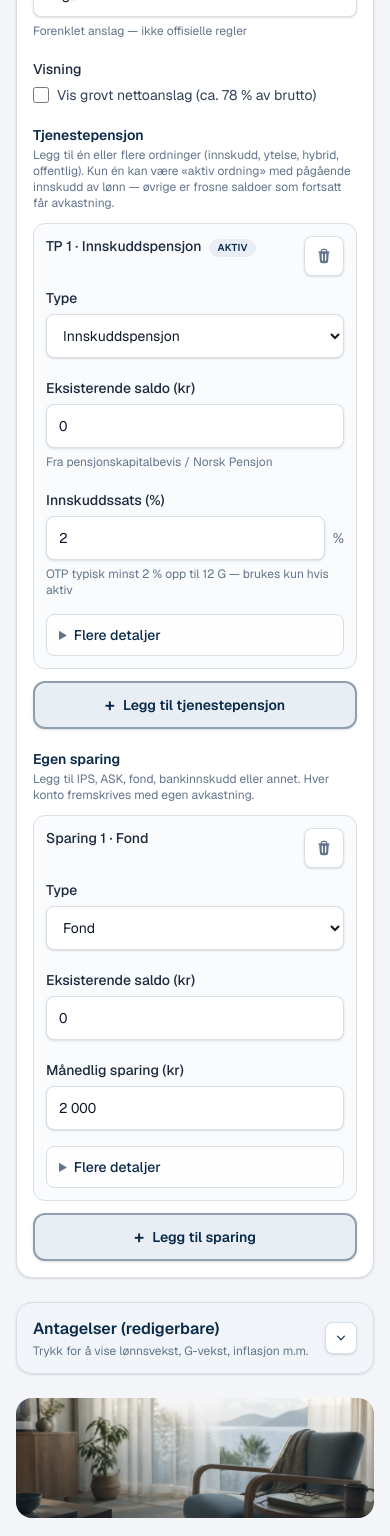
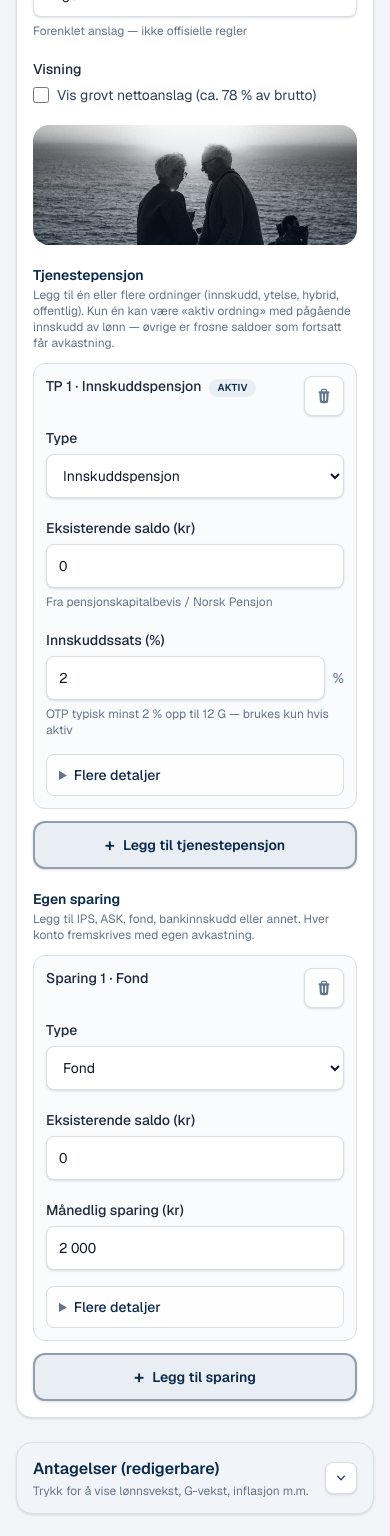
Before and after one commit to jonasc3-cyber/pensjonskalkulator, a Next.js app: page / in a window 390 px wide. Shown: the part 1000-2536 px from the top of the page. Built offline with nearby package versions, Linux system fonts and the light colour scheme.

Commit message:
Bytt spare-skillebånd til silhuett-solnedgang; unngå next/image-feil på mobil
Bruker vanlig img for skillebånd (INVALID_IMAGE_OPTIMIZE_REQUEST), Unsplash-kreditering i footer.

```diff
--- a/components/Footer.tsx
+++ b/components/Footer.tsx
@@ -80,6 +80,18 @@ export function Footer() {
           </a>
           .
         </p>
+        <p className="mt-3 text-xs text-slate-500">
+          Noen foto:{" "}
+          <a
+            href="https://unsplash.com"
+            className="underline underline-offset-2 hover:text-slate-300"
+            target="_blank"
+            rel="noopener noreferrer"
+          >
+            Unsplash
+          </a>
+          .
+        </p>
       </div>
     </footer>
   );
--- a/components/InputsPanel.tsx
+++ b/components/InputsPanel.tsx
@@ -2,6 +2,7 @@
 
 import { Field, inputClass, selectClass } from "./Field";
 import { CurrencyInput } from "./CurrencyInput";
+import { SectionDivider } from "./SectionDivider";
 import { SavingsAccounts } from "./SavingsAccounts";
 import { TpAccounts } from "./TpAccounts";
 import type { CalculatorInputs } from "@/lib/pension/types";
@@ -174,6 +175,8 @@ export function InputsPanel({
           </label>
         </Field>
 
+        <SectionDivider src="/divider-savings.webp" />
+
         <TpAccounts
           accounts={values.tpAccounts}
           onChange={(tpAccounts) => onChange("tpAccounts", tpAccounts)}
--- a/components/SectionDivider.tsx
+++ b/components/SectionDivider.tsx
@@ -1,5 +1,3 @@
-import Image from "next/image";
-
 type Props = {
   src: string;
   /** Decorative by default — leave empty. */
@@ -11,6 +9,7 @@ type Props = {
 
 /**
  * Thin photo band between form sections — not a full-page background.
+ * Uses plain <img> to avoid next/image INVALID_IMAGE_OPTIMIZE_REQUEST on some mobile views.
  */
 export function SectionDivider({
   src,
@@ -21,14 +20,15 @@ export function SectionDivider({
   return (
     <div
       className={`relative h-[120px] overflow-hidden rounded-2xl sm:h-[160px] ${className}`}
-      aria-hidden
+      aria-hidden={alt ? undefined : true}
     >
-      <Image
+      {/* eslint-disable-next-line @next/next/no-img-element */}
+      <img
         src={src}
         alt={alt}
-        fill
-        sizes="(max-width: 768px) 100vw, 900px"
-        className="object-cover object-center"
+        className="absolute inset-0 h-full w-full object-cover object-center"
+        loading="lazy"
+        decoding="async"
       />
       {overlay ? (
         <div
```
Also changed, not shown: public/divider-savings.webp (added).
